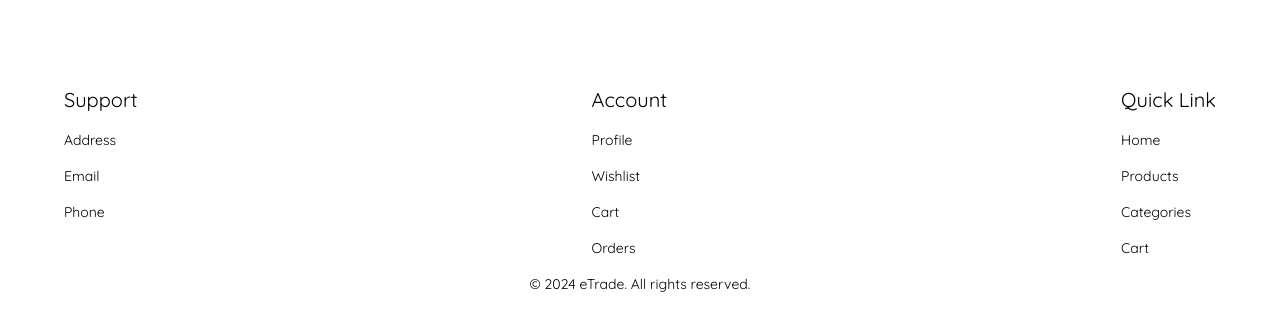
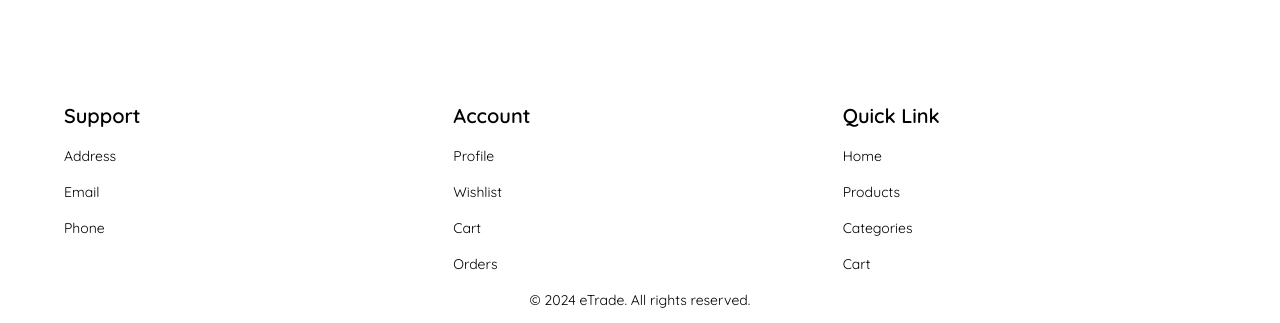
Before and after one commit to mmesomaokenwa/frontend-test, a Next.js app: page /product/new in a window 1280 px wide. Shown: the part 798-1121 px from the top of the page. Built offline with nearby package versions, Linux system fonts and the light colour scheme; no server answers; the database is empty.

Commit message:
add footer

```diff
--- a/src/components/general/Footer.tsx
+++ b/src/components/general/Footer.tsx
@@ -2,11 +2,11 @@ import React from 'react'
 
 const Footer = () => {
   return (
-    <footer className="w-full p-4">
+    <footer className="w-full p-4 pt-8">
       <div className="w-full max-w-6xl mx-auto flex flex-col gap-4">
-        <div className="flex lg:justify-between gap-4 flex-wrap">
+        <div className="grid grid-cols-1 md:grid-cols-2 lg:grid-cols-3 gap-4">
           <div className="flex flex-col gap-4">
-            <p className="md:text-lg lg:text-xl font-semibol">
+            <p className="md:text-lg lg:text-xl font-semibold">
               Support
             </p>
             <ul className="flex flex-col gap-4 text-sm">
@@ -16,7 +16,7 @@ const Footer = () => {
             </ul>
           </div>
           <div className="flex flex-col gap-4">
-            <p className="md:text-lg lg:text-xl font-semibol">
+            <p className="md:text-lg lg:text-xl font-semibold">
               Account
             </p>
             <ul className="flex flex-col gap-4 text-sm">
@@ -27,7 +27,7 @@ const Footer = () => {
             </ul>
           </div>
           <div className="flex flex-col gap-4">
-            <p className="md:text-lg lg:text-xl font-semibol">
+            <p className="md:text-lg lg:text-xl font-semibold">
               Quick Link
             </p>
             <ul className="flex flex-col gap-4 text-sm">
```
